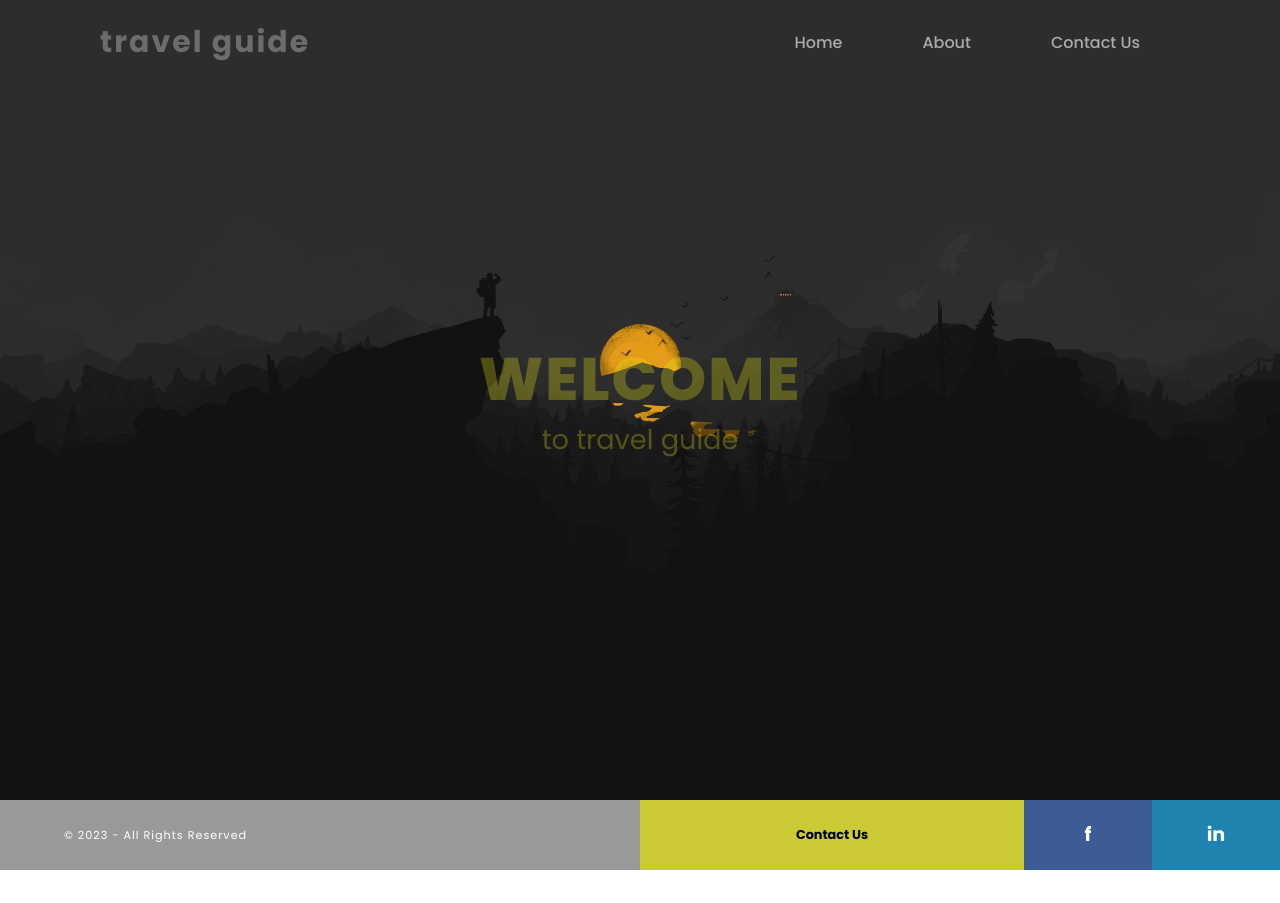
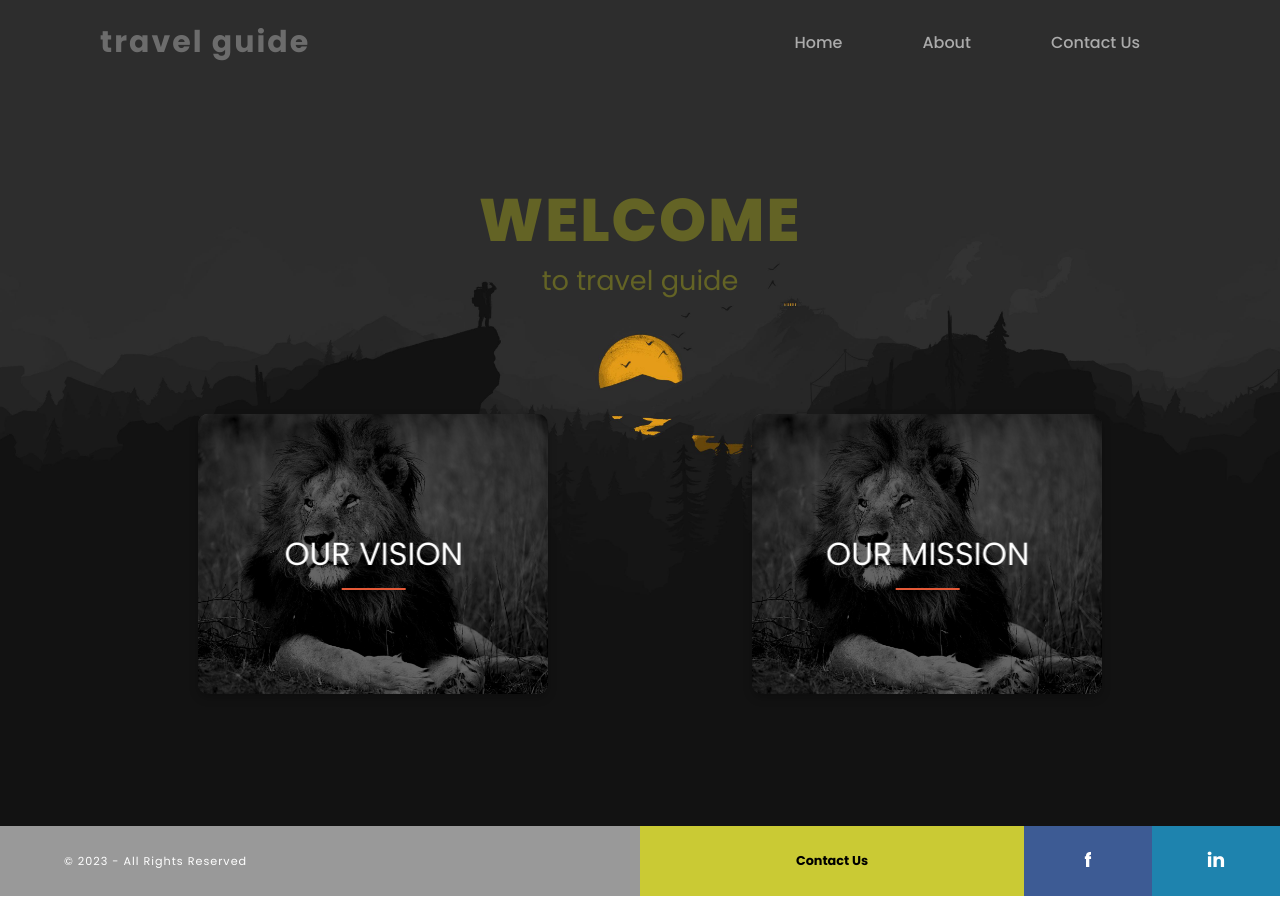
Before and after one commit to ankitgithub2101/demo.github.io, a plain HTML site: page index.html at #!/home in a window 1280 px wide. Before the commit the page ends 877 px from the top, so only its background shows below. Drawn offline with nearby package versions, Linux system fonts and the light colour scheme; some packages are replaced by stand-ins of ours.

Commit message:
Add files via upload

```diff
--- a/Templates/home.html
+++ b/Templates/home.html
@@ -1,8 +1,48 @@
-<h1>Welcome</h1>
+<div style="margin-top: 10rem; text-align: center;">
+    <h1>Welcome</h1>
 <p class="subtitle">to travel guide</p>
+</div>
 <!-- <section class="text">
     <h1>How we started</h1>
     <p>
         Lorem ipsum dolor sit amet consectetur quam dolorum adipisci possimus ex et numquam autem iste at neque, veritatis labore officia impedit, soluta corrupti hic laboriosam laborum? Tempora, cumque obcaecati! Doloribus placeat facere eaque. Facere suscipit totam, unde odio accusantium repellat optio enim, placeat corrupti ad quas harum molestiae delectus est deleniti? Aliquid, repudiandae cupiditate numquam autem facilis ipsa quasi consequuntur ad neque voluptates nisi sunt quo. Accusamus quam natus soluta eum ipsum voluptatem eveniet veritatis modi rerum quibusdam, expedita commodi animi deleniti omnis ipsa? Facere magnam inventore, accusamus dolores dolore velit molestiae! Amet ipsam laboriosam expedita accusamus? Voluptatibus ab dolore cumque dolor eum impedit! Reiciendis dolores modi dolorum repellat doloremque blanditiis nemo, obcaecati reprehenderit, commodi dicta sed? Explicabo fugit laudantium aliquam placeat labore vitae accusamus, delectus, reiciendis eum vero cumque excepturi architecto voluptates doloremque hic facere itaque ipsa! Repellendus, maiores numquam! Debitis dolores enim esse numquam fugit cumque voluptate, harum molestias reprehenderit, ea hic, adipisci eius odit nam sunt ab ipsam doloremque maxime! Doloribus perspiciatis natus corporis necessitatibus maxime reiciendis praesentium, porro eos quasi voluptatem nihil! Accusamus, dolore at, quam quasi dolores quae reprehenderit voluptate ullam aut eum sequi harum repellendus labore quidem?
     </p>
 </section> -->
+
+<div class="wrapper2">
+    <div class="cols2">
+              <div class="col2" ontouchstart="this.classList.toggle('hover');">
+                  <div class="container2">
+                      <div class="front2" style="background-image: url(../images/lion.jpg)">
+                          <div class="inner2">
+                              <p>OUR VISION</p>
+                          </div>
+                      </div>
+                      <div class="back2">
+                          <div class="inner2">
+                            <p>Become a tycoon organization around the globe while
+                              continuously improving, innovating & delivering high quality service
+                              to fulfill the needs of modern-day business.</p>
+                          </div>
+                      </div>
+                  </div>
+              </div>
+
+              <div class="col2" ontouchstart="this.classList.toggle('hover');">
+                  <div class="container2">
+                      <div class="front2" style="background-image: url(../images/lion.jpg)">
+                          <div class="inner2">
+                              <p>OUR MISSION</p>
+                          </div>
+                      </div>
+                      <div class="back2">
+                          <div class="inner2">
+                              <p>To providing a complete business package for a
+                                  company by understanding their needs during their
+                                  entire business's life cycle.</p>
+                          </div>
+                      </div>
+                  </div>
+              </div>
+          </div>
+</div>
```
